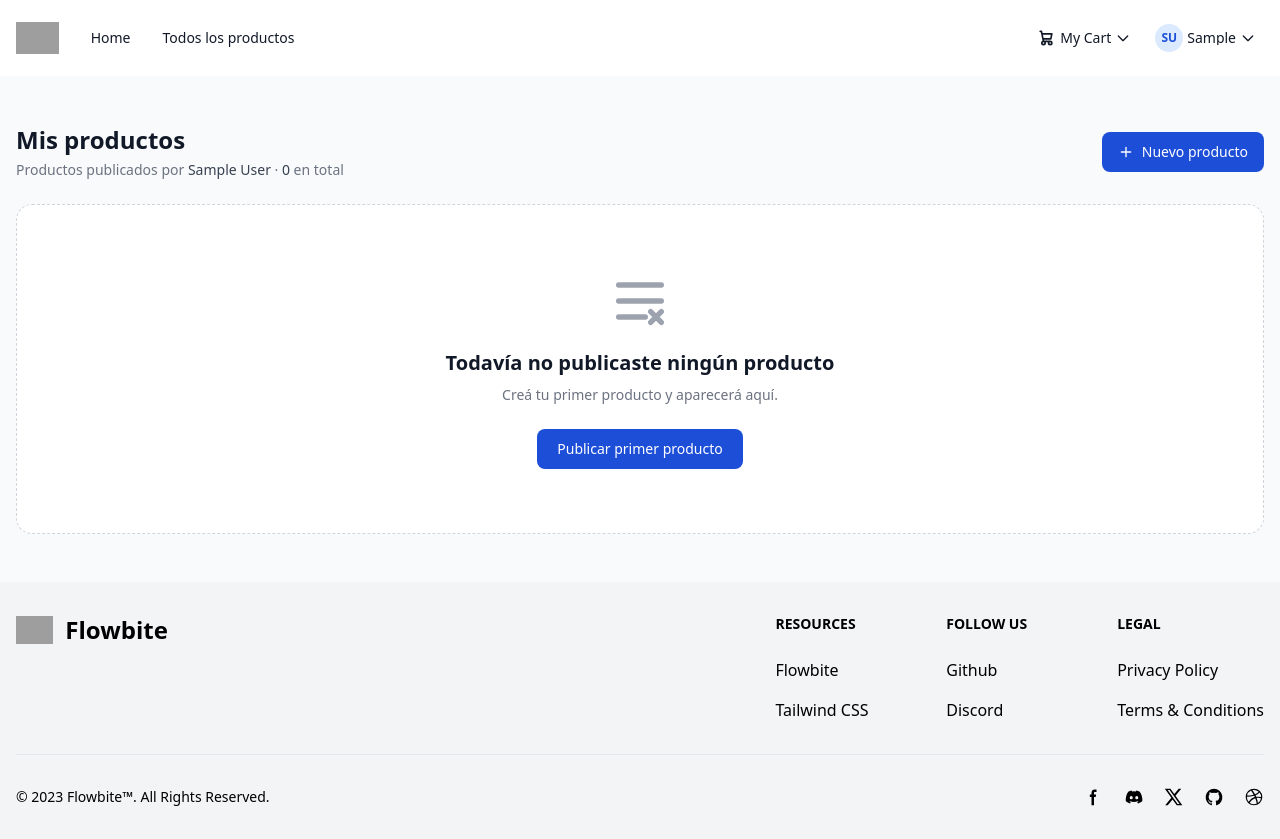
After one commit to imnotsetro/django-shop-demo, a Django app: page /products/my/ in a window 1280 px wide. The commit adds this page. Run offline with Django 5.2, Linux system fonts and the light colour scheme; the visitor is signed in with stand-in values (Sample User, id 1); data that the repository does not hold is empty; some libraries are stand-ins or nearby versions; grey boxes are pictures that could not be loaded.

Commit message:
feat: view de productos publicados y arreglos visuales

```diff
--- a/apps/orders/templates/orders/order_history.html
+++ b/apps/orders/templates/orders/order_history.html
@@ -78,7 +78,8 @@
       <!-- Empty state -->
       <div class="flex flex-col items-center justify-center rounded-2xl border border-dashed border-gray-300 bg-white px-6 py-16 text-center dark:border-gray-600 dark:bg-gray-800">
         <svg class="mb-4 h-16 w-16 text-gray-400 dark:text-gray-500" fill="none" viewBox="0 0 24 24">
-          <path stroke="currentColor" stroke-linecap="round" stroke-linejoin="round" stroke-width="1.5" d="M9 10V6a3 3 0 0 1 6 0v4m-8 0h10l1 9H8l1-9Z"/>
+          <path stroke="currentColor" stroke-linecap="round" stroke-linejoin="round" stroke-width="2"
+            d="M4 6h15l-1.5 9h-11L5 4H2m7 17a1 1 0 1 0 0-2 1 1 0 0 0 0 2Zm8 0a1 1 0 1 0 0-2 1 1 0 0 0 0 2Z"/>
         </svg>
         <h3 class="mb-2 text-xl font-semibold text-gray-900 dark:text-white">Todavía no realizaste ninguna compra</h3>
         <p class="mb-6 text-sm text-gray-500 dark:text-gray-400">Explorá el catálogo y encontrá algo que te guste.</p>
--- /dev/null
+++ b/apps/products/templates/products/my_products.html
@@ -0,0 +1,223 @@
+{% extends "base.html" %}
+
+{% block title %}Mis productos — ShopDemo{% endblock %}
+
+{% block content %}
+
+{# ── Toast ── #}
+{% if messages %}
+  <div id="toast-container" class="fixed top-6 right-6 z-50 flex flex-col gap-3">
+    {% for message in messages %}
+      <div
+        id="toast-{{ forloop.counter }}"
+        class="toast-item flex items-center gap-4 rounded-xl border border-green-200 bg-white px-5 py-4 shadow-xl
+               ring-1 ring-green-100 dark:border-green-800 dark:bg-gray-800 dark:ring-green-900
+               translate-x-0 opacity-100 transition-all duration-500"
+        role="alert"
+      >
+        <div class="flex-shrink-0 flex items-center justify-center w-10 h-10 rounded-full bg-green-100 dark:bg-green-900">
+          <svg class="w-5 h-5 text-green-600 dark:text-green-400" fill="none" viewBox="0 0 24 24">
+            <path stroke="currentColor" stroke-linecap="round" stroke-linejoin="round" stroke-width="2.5" d="M5 13l4 4L19 7"/>
+          </svg>
+        </div>
+        <div class="flex-1">
+          <p class="text-sm font-semibold text-gray-900 dark:text-white">¡Éxito!</p>
+          <p class="text-sm text-gray-500 dark:text-gray-400">{{ message }}</p>
+        </div>
+        <button type="button" onclick="dismissToast('toast-{{ forloop.counter }}')"
+          class="ml-auto flex-shrink-0 rounded-lg p-1.5 text-gray-400 hover:bg-gray-100 hover:text-gray-900 dark:hover:bg-gray-700 dark:hover:text-white">
+          <svg class="w-4 h-4" fill="none" viewBox="0 0 14 14">
+            <path stroke="currentColor" stroke-linecap="round" stroke-linejoin="round" stroke-width="2" d="m1 1 6 6m0 0 6 6M7 7l6-6M7 7l-6 6"/>
+          </svg>
+        </button>
+      </div>
+    {% endfor %}
+  </div>
+{% endif %}
+
+<section class="flex-1 bg-gray-50 py-8 antialiased dark:bg-gray-900 md:py-12">
+  <div class="mx-auto max-w-screen-xl px-4 2xl:px-0">
+
+    <!-- Header -->
+    <div class="mb-6 flex items-center justify-between">
+      <div>
+        <h1 class="text-2xl font-bold text-gray-900 dark:text-white">Mis productos</h1>
+        <p class="mt-1 text-sm text-gray-500 dark:text-gray-400">
+          Productos publicados por
+          <span class="font-medium text-gray-700 dark:text-gray-300">{{ request.user.get_full_name }}</span>
+          · <span class="font-medium text-gray-700 dark:text-gray-300">{{ paginator.count }}</span> en total
+        </p>
+      </div>
+      <a
+        href="{% url 'products:product_create' %}"
+        class="inline-flex items-center gap-2 rounded-lg bg-primary-700 px-4 py-2.5 text-sm font-medium text-white
+               hover:bg-primary-800 focus:outline-none focus:ring-4 focus:ring-primary-300
+               dark:bg-primary-600 dark:hover:bg-primary-700 dark:focus:ring-primary-800"
+      >
+        <svg class="w-4 h-4" fill="none" viewBox="0 0 24 24">
+          <path stroke="currentColor" stroke-linecap="round" stroke-linejoin="round" stroke-width="2" d="M5 12h14M12 5v14"/>
+        </svg>
+        Nuevo producto
+      </a>
+    </div>
+
+    {% if page_obj.object_list %}
+
+      <!-- Grid -->
+      <div class="mb-4 grid gap-4 sm:grid-cols-2 md:mb-8 lg:grid-cols-3 xl:grid-cols-4">
+        {% for product in page_obj %}
+        <div class="rounded-lg border border-gray-200 bg-white shadow-sm dark:border-gray-700 dark:bg-gray-800 flex flex-col">
+
+          <!-- Imagen -->
+          <div class="h-48 w-full overflow-hidden rounded-t-lg">
+            <a href="{% url 'products:product_detail' product.pk %}">
+              {% if product.image %}
+                <img class="h-full w-full object-contain" src="{{ product.image.url }}" alt="{{ product.name }}">
+              {% else %}
+                <div class="flex h-full w-full items-center justify-center bg-gray-100 dark:bg-gray-700">
+                  <svg class="h-12 w-12 text-gray-400 dark:text-gray-500" fill="none" viewBox="0 0 24 24">
+                    <path stroke="currentColor" stroke-linecap="round" stroke-linejoin="round" stroke-width="1.5"
+                      d="M3 16l4-4 4 4 4-6 4 6M3 8h.01M21 3H3a1 1 0 0 0-1 1v16a1 1 0 0 0 1 1h18a1 1 0 0 0 1-1V4a1 1 0 0 0-1-1Z"/>
+                  </svg>
+                </div>
+              {% endif %}
+            </a>
+          </div>
+
+          <!-- Info -->
+          <div class="flex flex-col flex-1 p-5">
+            <div class="mb-3 flex items-center justify-between gap-2">
+              <span class="rounded bg-primary-100 px-2.5 py-0.5 text-xs font-medium text-primary-800 dark:bg-primary-900 dark:text-primary-300">
+                Stock: {{ product.stock }}
+              </span>
+              {% if product.stock == 0 %}
+                <span class="rounded bg-red-100 px-2 py-0.5 text-xs font-medium text-red-700 dark:bg-red-900/30 dark:text-red-400">
+                  Agotado
+                </span>
+              {% endif %}
+            </div>
+
+            <a href="{% url 'products:product_detail' product.pk %}"
+               class="text-base font-semibold text-gray-900 hover:underline dark:text-white line-clamp-2 mb-1">
+              {{ product.name }}
+            </a>
+
+            <p class="text-sm text-gray-500 dark:text-gray-400 line-clamp-2 mb-3 flex-1">{{ product.description }}</p>
+
+            <div class="flex items-center justify-between gap-2 mt-auto">
+              <p class="text-xl font-extrabold text-gray-900 dark:text-white">${{ product.price }}</p>
+              <div class="flex items-center gap-2">
+                <a href="{% url 'products:product_update' product.pk %}"
+                   class="inline-flex items-center rounded-lg border border-gray-200 bg-white px-3 py-1.5 text-xs font-medium text-gray-700
+                          hover:bg-gray-50 hover:text-primary-700 dark:border-gray-600 dark:bg-gray-700 dark:text-gray-300 dark:hover:bg-gray-600">
+                  Editar
+                </a>
+                <a href="{% url 'products:product_detail' product.pk %}"
+                   class="inline-flex items-center rounded-lg bg-primary-700 px-3 py-1.5 text-xs font-medium text-white
+                          hover:bg-primary-800 dark:bg-primary-600 dark:hover:bg-primary-700">
+                  Ver
+                </a>
+              </div>
+            </div>
+
+            <p class="mt-3 text-xs text-gray-400 dark:text-gray-500">
+              Publicado el {{ product.created_at|date:"d/m/Y" }}
+            </p>
+          </div>
+
+        </div>
+        {% endfor %}
+      </div>
+
+      <!-- Paginación -->
+      {% if paginator.num_pages > 1 %}
+      <nav class="mt-8 flex items-center justify-between" aria-label="Paginación">
+        <p class="text-sm text-gray-700 dark:text-gray-400">
+          Mostrando
+          <span class="font-semibold text-gray-900 dark:text-white">{{ page_obj.start_index }}</span>
+          –
+          <span class="font-semibold text-gray-900 dark:text-white">{{ page_obj.end_index }}</span>
+          de
+          <span class="font-semibold text-gray-900 dark:text-white">{{ paginator.count }}</span>
+        </p>
+        <ul class="inline-flex -space-x-px text-sm">
+          <li>
+            {% if page_obj.has_previous %}
+              <a href="?page={{ page_obj.previous_page_number }}"
+                 class="flex h-8 items-center justify-center rounded-s-lg border border-gray-300 bg-white px-3 text-gray-500 hover:bg-gray-100 dark:border-gray-700 dark:bg-gray-800 dark:text-gray-400 dark:hover:bg-gray-700">
+                <svg class="h-4 w-4" fill="none" viewBox="0 0 24 24">
+                  <path stroke="currentColor" stroke-linecap="round" stroke-linejoin="round" stroke-width="2" d="m15 19-7-7 7-7"/>
+                </svg>
+              </a>
+            {% else %}
+              <span class="flex h-8 items-center justify-center rounded-s-lg border border-gray-300 bg-white px-3 text-gray-300 cursor-not-allowed dark:border-gray-700 dark:bg-gray-800 dark:text-gray-600">
+                <svg class="h-4 w-4" fill="none" viewBox="0 0 24 24">
+                  <path stroke="currentColor" stroke-linecap="round" stroke-linejoin="round" stroke-width="2" d="m15 19-7-7 7-7"/>
+                </svg>
+              </span>
+            {% endif %}
+          </li>
+          {% for num in paginator.page_range %}
+            {% if page_obj.number == num %}
+              <li><span class="flex h-8 items-center justify-center border border-gray-300 bg-primary-50 px-3 text-primary-600 dark:border-gray-700 dark:bg-gray-700 dark:text-white">{{ num }}</span></li>
+            {% elif num == 1 or num == paginator.num_pages or num >= page_obj.number|add:'-2' and num <= page_obj.number|add:'2' %}
+              <li><a href="?page={{ num }}" class="flex h-8 items-center justify-center border border-gray-300 bg-white px-3 text-gray-500 hover:bg-gray-100 dark:border-gray-700 dark:bg-gray-800 dark:text-gray-400 dark:hover:bg-gray-700">{{ num }}</a></li>
+            {% endif %}
+          {% endfor %}
+          <li>
+            {% if page_obj.has_next %}
+              <a href="?page={{ page_obj.next_page_number }}"
+                 class="flex h-8 items-center justify-center rounded-e-lg border border-gray-300 bg-white px-3 text-gray-500 hover:bg-gray-100 dark:border-gray-700 dark:bg-gray-800 dark:text-gray-400 dark:hover:bg-gray-700">
+                <svg class="h-4 w-4" fill="none" viewBox="0 0 24 24">
+                  <path stroke="currentColor" stroke-linecap="round" stroke-linejoin="round" stroke-width="2" d="m9 5 7 7-7 7"/>
+                </svg>
+              </a>
+            {% else %}
+              <span class="flex h-8 items-center justify-center rounded-e-lg border border-gray-300 bg-white px-3 text-gray-300 cursor-not-allowed dark:border-gray-700 dark:bg-gray-800 dark:text-gray-600">
+                <svg class="h-4 w-4" fill="none" viewBox="0 0 24 24">
+                  <path stroke="currentColor" stroke-linecap="round" stroke-linejoin="round" stroke-width="2" d="m9 5 7 7-7 7"/>
+                </svg>
+              </span>
+            {% endif %}
+          </li>
+        </ul>
+      </nav>
+      {% endif %}
+
+    {% else %}
+      <!-- Estado vacío -->
+      <div class="flex flex-col items-center justify-center rounded-2xl border border-dashed border-gray-300 bg-white px-6 py-16 text-center dark:border-gray-600 dark:bg-gray-800">
+        <svg class="mb-4 h-16 w-16 text-gray-400 dark:text-gray-500" fill="none" viewBox="0 0 24 24">
+            <path stroke="currentColor" stroke-linecap="round" stroke-linejoin="round" stroke-width="2"
+            d="M4 6h16M4 12h16M4 18h10M16 16 20 20M20 16l-4 4"/>
+        </svg>
+        <h3 class="mb-2 text-xl font-semibold text-gray-900 dark:text-white">Todavía no publicaste ningún producto</h3>
+        <p class="mb-6 text-sm text-gray-500 dark:text-gray-400">Creá tu primer producto y aparecerá aquí.</p>
+        <a href="{% url 'products:product_create' %}"
+           class="inline-flex items-center rounded-lg bg-primary-700 px-5 py-2.5 text-sm font-medium text-white
+                  hover:bg-primary-800 focus:outline-none focus:ring-4 focus:ring-primary-300
+                  dark:bg-primary-600 dark:hover:bg-primary-700">
+          Publicar primer producto
+        </a>
+      </div>
+    {% endif %}
+
+  </div>
+</section>
+
+<script>
+  function dismissToast(id) {
+    const el = document.getElementById(id);
+    if (!el) return;
+    el.style.opacity = '0';
+    el.style.transform = 'translateX(2rem)';
+    setTimeout(() => el.remove(), 500);
+  }
+  document.addEventListener('DOMContentLoaded', () => {
+    document.querySelectorAll('.toast-item').forEach((toast, i) => {
+      setTimeout(() => dismissToast(toast.id), 4000 + i * 300);
+    });
+  });
+</script>
+
+{% endblock %}
--- a/apps/products/urls.py
+++ b/apps/products/urls.py
@@ -4,18 +4,21 @@ from . import views
 app_name = "products"
 
 urlpatterns = [
-    # Lista de productos  →  /products/
+    # Lista pública          →  /products/
     path("", views.product_list, name="product_list"),
 
-    # Detalle             →  /products/<pk>/
+    # Mis productos          →  /products/my/
+    path("my/", views.my_products_view, name="my_products"),
+
+    # Detalle                →  /products/<pk>/
     path("<int:pk>/", views.product_detail, name="product_detail"),
 
-    # Crear               →  /products/new/
+    # Crear                  →  /products/new/
     path("new/", views.product_create, name="product_create"),
 
-    # Editar              →  /products/<pk>/edit/
+    # Editar                 →  /products/<pk>/edit/
     path("<int:pk>/edit/", views.product_update, name="product_update"),
 
-    # Eliminar            →  /products/<pk>/delete/
+    # Eliminar               →  /products/<pk>/delete/
     path("<int:pk>/delete/", views.product_delete, name="product_delete"),
 ]
--- a/apps/products/views.py
+++ b/apps/products/views.py
@@ -1,10 +1,11 @@
+from django.contrib import messages
 from django.contrib.auth.decorators import login_required
-from django.contrib import messages
 from django.core.paginator import Paginator
-from django.shortcuts import render, get_object_or_404, redirect
+from django.shortcuts import get_object_or_404, redirect, render
 
+from .forms import ProductForm
 from .models import Product
-from .forms import ProductForm
+from .utils import require_product_ownership, user_can_edit_product
 
 
 # ── LIST ──────────────────────────────────────────────────────────────────────
@@ -20,14 +21,14 @@ def product_list(request):
         - page_obj   → Page actual
         - paginator  → Objeto Paginator
     """
-    queryset = Product.objects.all()
+    queryset = Product.objects.select_related("owner").all()
     paginator = Paginator(queryset, PRODUCTS_PER_PAGE)
 
     page_number = request.GET.get("page", 1)
     page_obj = paginator.get_page(page_number)
 
     return render(request, "products/product_list.html", {
-        "page_obj": page_obj,
+        "page_obj":  page_obj,
         "paginator": paginator,
     })
 
@@ -37,12 +38,42 @@ def product_list(request):
 def product_detail(request, pk):
     """
     Vista pública de detalle de un producto.
+    Pasa 'can_edit' al template para mostrar/ocultar botones de editar/eliminar.
     Template: products/product_detail.html
     Contexto:
-        - product → instancia del producto
+        - product  → instancia del producto (con owner cargado)
+        - can_edit → bool — True si el usuario puede editar/eliminar
     """
-    product = get_object_or_404(Product, pk=pk)
-    return render(request, "products/product_detail.html", {"product": product})
+    product = get_object_or_404(Product.objects.select_related("owner"), pk=pk)
+    can_edit = user_can_edit_product(request.user, product)
+
+    return render(request, "products/product_detail.html", {
+        "product":  product,
+        "can_edit": can_edit,
+    })
+
+
+# ── MY PRODUCTS ───────────────────────────────────────────────────────────────
+
+@login_required
+def my_products_view(request):
+    """
+    Lista todos los productos creados por el usuario autenticado.
+    Template: products/my_products.html
+    Contexto:
+        - page_obj  → Page actual con los productos del usuario
+        - paginator → Objeto Paginator
+    """
+    queryset = Product.objects.filter(owner=request.user).select_related("owner")
+    paginator = Paginator(queryset, PRODUCTS_PER_PAGE)
+
+    page_number = request.GET.get("page", 1)
+    page_obj = paginator.get_page(page_number)
+
+    return render(request, "products/my_products.html", {
+        "page_obj":  page_obj,
+        "paginator": paginator,
+    })
 
 
 # ── CREATE ────────────────────────────────────────────────────────────────────
@@ -51,7 +82,7 @@ def product_detail(request, pk):
 def product_create(request):
     """
     Crea un nuevo producto. Requiere sesión iniciada.
-    El campo 'owner' se asigna automáticamente al nombre completo del usuario.
+    El campo 'owner' se asigna automáticamente al usuario autenticado.
     Template: products/product_form.html
     Contexto:
         - form   → ProductForm (vacío o con errores)
@@ -61,7 +92,7 @@ def product_create(request):
         form = ProductForm(request.POST, request.FILES)
         if form.is_valid():
             product = form.save(commit=False)
-            product.owner = request.user.get_full_name() or request.user.email
+            product.owner = request.user
             product.save()
             messages.success(request, f'Producto "{product.name}" creado exitosamente.')
             return redirect("products:product_detail", pk=product.pk)
@@ -69,7 +100,7 @@ def product_create(request):
         form = ProductForm()
 
     return render(request, "products/product_form.html", {
-        "form": form,
+        "form":   form,
         "action": "create",
     })
 
@@ -79,14 +110,20 @@ def product_create(request):
 @login_required
 def product_update(request, pk):
     """
-    Edita un producto existente. Requiere sesión iniciada.
+    Edita un producto. Solo el propietario o un admin pueden acceder.
+    Redirige con mensaje de error al detalle si no tiene permiso.
     Template: products/product_form.html
     Contexto:
         - form    → ProductForm precargado
         - product → instancia del producto
         - action  → 'update'
     """
-    product = get_object_or_404(Product, pk=pk)
+    product = get_object_or_404(Product.objects.select_related("owner"), pk=pk)
+
+    # ── Verificar permisos ────────────────────────────────────────────────────
+    denied = require_product_ownership(request, product)
+    if denied:
+        return denied
 
     if request.method == "POST":
         form = ProductForm(request.POST, request.FILES, instance=product)
@@ -98,9 +135,9 @@ def product_update(request, pk):
         form = ProductForm(instance=product)
 
     return render(request, "products/product_form.html", {
-        "form": form,
+        "form":    form,
         "product": product,
-        "action": "update",
+        "action":  "update",
     })
 
 
@@ -109,14 +146,20 @@ def product_update(request, pk):
 @login_required
 def product_delete(request, pk):
     """
-    Elimina un producto. Requiere sesión iniciada.
+    Elimina un producto. Solo el propietario o un admin pueden acceder.
+    Redirige con mensaje de error al detalle si no tiene permiso.
     GET  → muestra pantalla de confirmación
     POST → elimina y redirige al listado
     Template: products/product_confirm_delete.html
     Contexto:
         - product → instancia del producto a eliminar
     """
-    product = get_object_or_404(Product, pk=pk)
+    product = get_object_or_404(Product.objects.select_related("owner"), pk=pk)
+
+    # ── Verificar permisos ────────────────────────────────────────────────────
+    denied = require_product_ownership(request, product)
+    if denied:
+        return denied
 
     if request.method == "POST":
         name = product.name
--- a/templates/header.html
+++ b/templates/header.html
@@ -84,16 +84,25 @@
                 </a>
               </li>
               <li>
-                <a href="/orders" class="inline-flex w-full items-center gap-2 rounded-md px-3 py-2 text-sm hover:bg-gray-100 dark:hover:bg-gray-600">
+                <a href="{% url 'orders:order_history' %}" class="inline-flex w-full items-center gap-2 rounded-md px-3 py-2 text-sm hover:bg-gray-100 dark:hover:bg-gray-600">
                   <svg class="w-4 h-4 text-gray-500 dark:text-gray-400" fill="none" viewBox="0 0 24 24" xmlns="http://www.w3.org/2000/svg">
                     <path stroke="currentColor" stroke-linecap="round" stroke-linejoin="round" stroke-width="2" d="M5 4h1.5L9 16m0 0h8m-8 0a2 2 0 1 0 0 4 2 2 0 0 0 0-4Zm8 0a2 2 0 1 0 0 4 2 2 0 0 0 0-4Zm-8.5-3h9.25L19 7H7.312"/>
                   </svg>
                   Mis pedidos
                 </a>
               </li>
+              <li>
+                <a href="{% url 'products:my_products' %}" class="inline-flex w-full items-center gap-2 rounded-md px-3 py-2 text-sm hover:bg-gray-100 dark:hover:bg-gray-600">
+                  <svg class="w-4 h-4 text-gray-500 dark:text-gray-400" fill="none" viewBox="0 0 24 24" xmlns="http://www.w3.org/2000/svg">
+                    <path stroke="currentColor" stroke-linecap="round" stroke-linejoin="round" stroke-width="2"
+                      d="M4 6h16M4 12h16M4 18h10M16 16 20 20M20 16l-4 4"/>
+                  </svg>
+                  Mis productos
+                </a>
+              </li>
               {% if request.user.is_admin %}
                 <li>
-                  <a href="/admin/" class="inline-flex w-full items-center gap-2 rounded-md px-3 py-2 text-sm hover:bg-gray-100 dark:hover:bg-gray-600">
+                  <a href="{% url 'admin:index' %}" class="inline-flex w-full items-center gap-2 rounded-md px-3 py-2 text-sm hover:bg-gray-100 dark:hover:bg-gray-600">
                     <svg class="w-4 h-4 text-gray-500 dark:text-gray-400" fill="none" viewBox="0 0 24 24" xmlns="http://www.w3.org/2000/svg">
                       <path stroke="currentColor" stroke-linecap="round" stroke-linejoin="round" stroke-width="2" d="M10.325 4.317c.426-1.756 2.924-1.756 3.35 0a1.724 1.724 0 0 0 2.573 1.066c1.543-.94 3.31.826 2.37 2.37a1.724 1.724 0 0 0 1.065 2.572c1.756.426 1.756 2.924 0 3.35a1.724 1.724 0 0 0-1.066 2.573c.94 1.543-.826 3.31-2.37 2.37a1.724 1.724 0 0 0-2.572 1.065c-.426 1.756-2.924 1.756-3.35 0a1.724 1.724 0 0 0-2.573-1.066c-1.543.94-3.31-.826-2.37-2.37a1.724 1.724 0 0 0-1.065-2.572c-1.756-.426-1.756-2.924 0-3.35a1.724 1.724 0 0 0 1.066-2.573c-.94-1.543.826-3.31 2.37-2.37a1.724 1.724 0 0 0 2.572-1.065Z"/>
                       <path stroke="currentColor" stroke-linecap="round" stroke-linejoin="round" stroke-width="2" d="M15 12a3 3 0 1 1-6 0 3 3 0 0 1 6 0Z"/>
```
